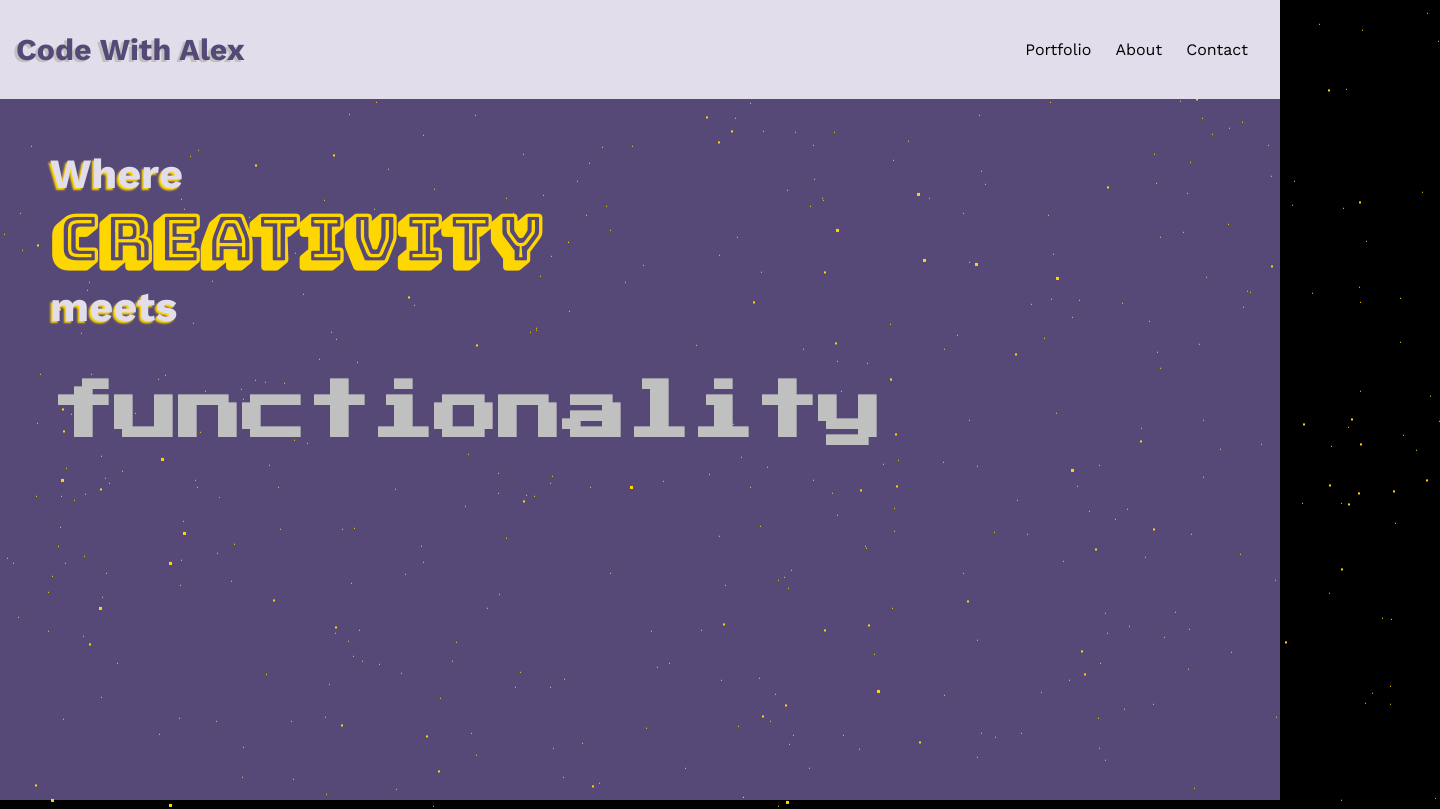
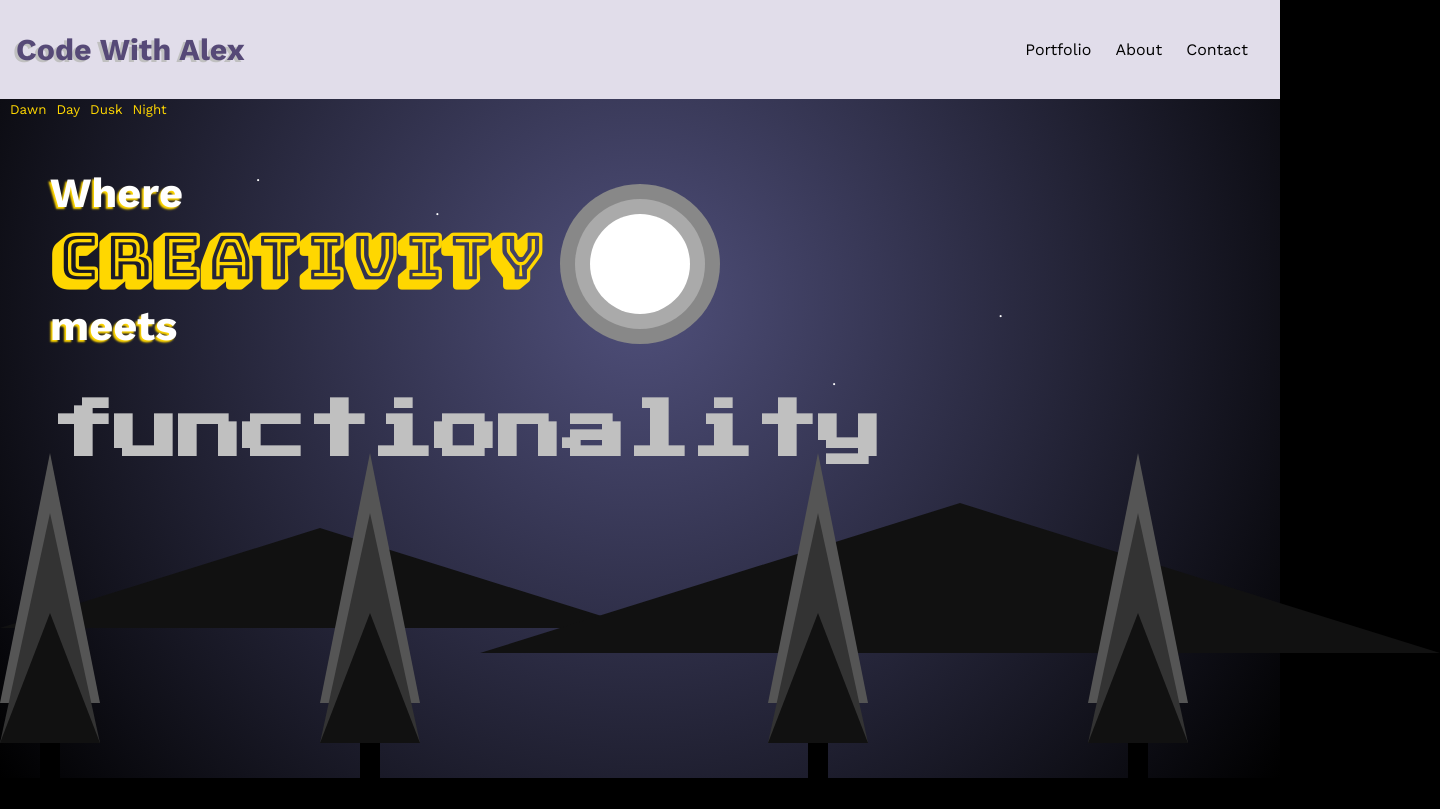
Before and after one commit to AlexanderTarler/game-website, a Next.js app: page / in a window 1280 px wide. Shown: the top 809 px of the page, 1440 px wide, since content can reach past the window. Built offline with nearby package versions, Linux system fonts and the light colour scheme.

Commit message:
Added buttons that enables the user to switch themes

```diff
--- a/app/RealTimeCSS.tsx
+++ b/app/RealTimeCSS.tsx
@@ -9,10 +9,10 @@ import { useEffect, useRef, useState } from "react";
 
 
 
-export default function CSSChanger() {
+export default function CSSChanger({ time }: any) {
     const date = new Date();
     // const time = date.getHours();
-    const time = 20;
+    // const time = 20;
 
     if (time >= 5 && time < 9) {
         return (<>
--- a/app/home.css
+++ b/app/home.css
@@ -1,6 +1,14 @@
 .default_text {
+    font-size: 130%;
+}
 
-    font-size: 130%;
+.button-dawn {
+    position: relative;
+    background: transparent;
+    color: gold;
+    border: none;
+    margin-left: 10px;
+    z-index: 200;
 }
 
 .full-wh {
--- a/app/page.tsx
+++ b/app/page.tsx
@@ -9,15 +9,21 @@ import CSSChanger from './RealTimeCSS';
 
 
 import Navbar from './Navbar';
+import { useState } from 'react';
 
 
 
 export default function Home() {
+  const [time, setTime] = useState(0);
 
   return (
     <>
       <Navbar />
-      <CSSChanger />
+      <button className='button-dawn' onClick={() => setTime(5)}>Dawn</button>
+      <button className='button-dawn' onClick={() => setTime(9)}>Day</button>
+      <button className='button-dawn' onClick={() => setTime(20)}>Dusk</button>
+      <button className='button-dawn' onClick={() => setTime(0)}>Night</button>
+      <CSSChanger time={time} />
     </>
   )
 }
--- a/app/time-of-day-css/night.css
+++ b/app/time-of-day-css/night.css
@@ -3,7 +3,7 @@
 }
 
 #night_welcome {
-    margin-top: 50px;
+    margin-top: 70px;
     font-size: xx-large;
     color: rgb(255, 255, 255);
     text-shadow: -2px 2px 2px gold;
@@ -26,9 +26,10 @@
 }
 
 .wrapper {
+    margin-top: -20px;
     position: relative;
     width: 100%;
-    height: 100vh;
+    height: 85vh;
     background: radial-gradient(circle at 50% 30%, #4f4f7a, #000);
 }
 
@@ -50,7 +51,7 @@
     height: 10rem;
     background: #888;
     border-radius: 50%;
-    transform: translate(-50%, 10%);
+    transform: translate(-50%, -20%);
     top: 80%;
     left: 50%;
     animation: rise 8s ease forwards;
```
